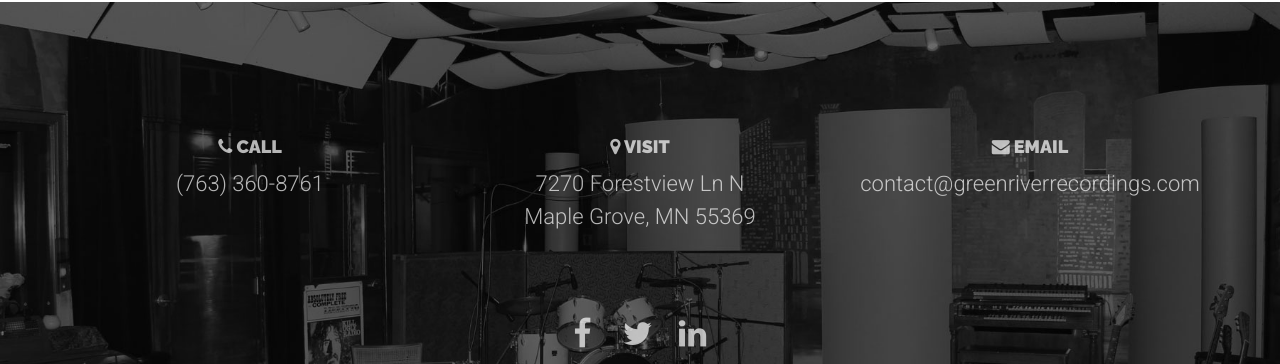
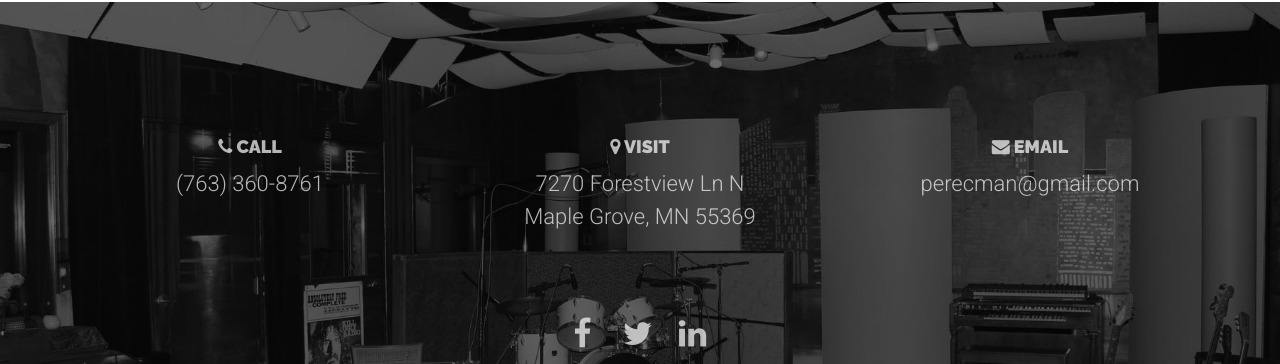
Before and after one commit to scottweisman/greenriverrecordings, a Jekyll site: the page built from index.html, in a window 1280 px wide and 900 px high, scrolled down 5991 px. Shown: the part 412-776 px from the top of the window. Built offline with Jekyll 4.4.1, drawn with Linux system fonts in a browser that asks for light colours; nearby versions of some CDN libraries; Markdown is read by kramdown in place of the engine named in the settings.

Commit message:
Contact Form Updates
Ben does not have a mail serve for greenriverrecordings.com that he is
aware of.  I changed email pointers to perecman@gmail.com - kept
//formspree.io/ so we will need to send off the form after this is
deployed

```diff
--- a/_layouts/default.html
+++ b/_layouts/default.html
@@ -118,7 +118,7 @@
             </div>
             <div class="row content-row">
                 <div class="col-lg-8 col-lg-offset-2">
-                    <form action="//formspree.io/ben@greenriverrecordings.com" method="POST" name="sentMessage" id="contactForm">
+                    <form action="//formspree.io/perecman@gmail.com" method="POST" name="sentMessage" id="contactForm">
                         <div class="row control-group">
                             <div class="form-group col-xs-12 floating-label-form-group controls">
                                 <label>Name</label>
@@ -173,7 +173,7 @@
                 </div>
                 <div class="col-md-4 contact-details">
                     <h4><i class="fa fa-envelope"></i> Email</h4>
-                    <p><a href="mailto:contact@greenriverrecordings.com">contact@greenriverrecordings.com</a>
+                    <p><a href="mailto:perecman@gmail.com">perecman@gmail.com</a>
                     </p>
                 </div>
             </div>
```
